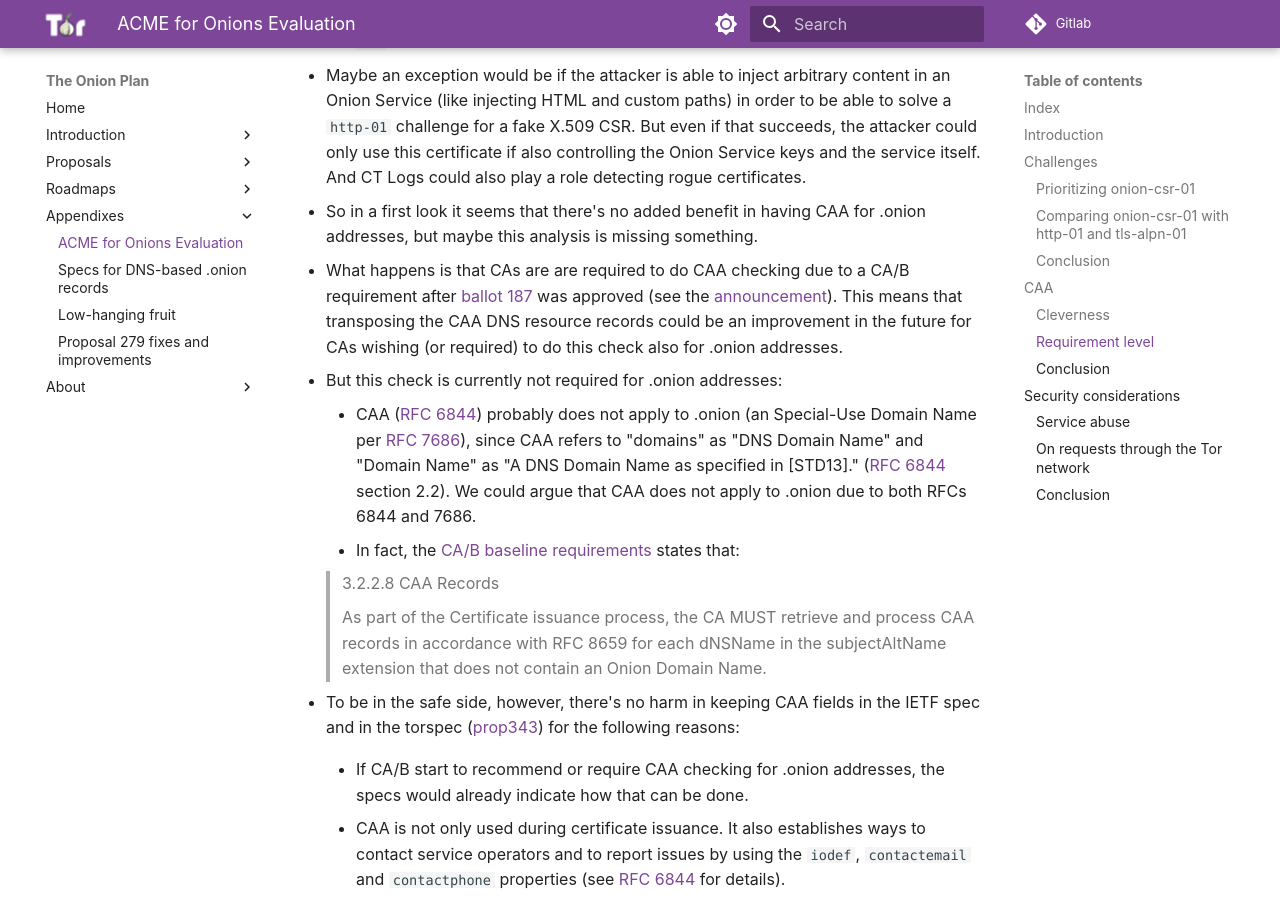
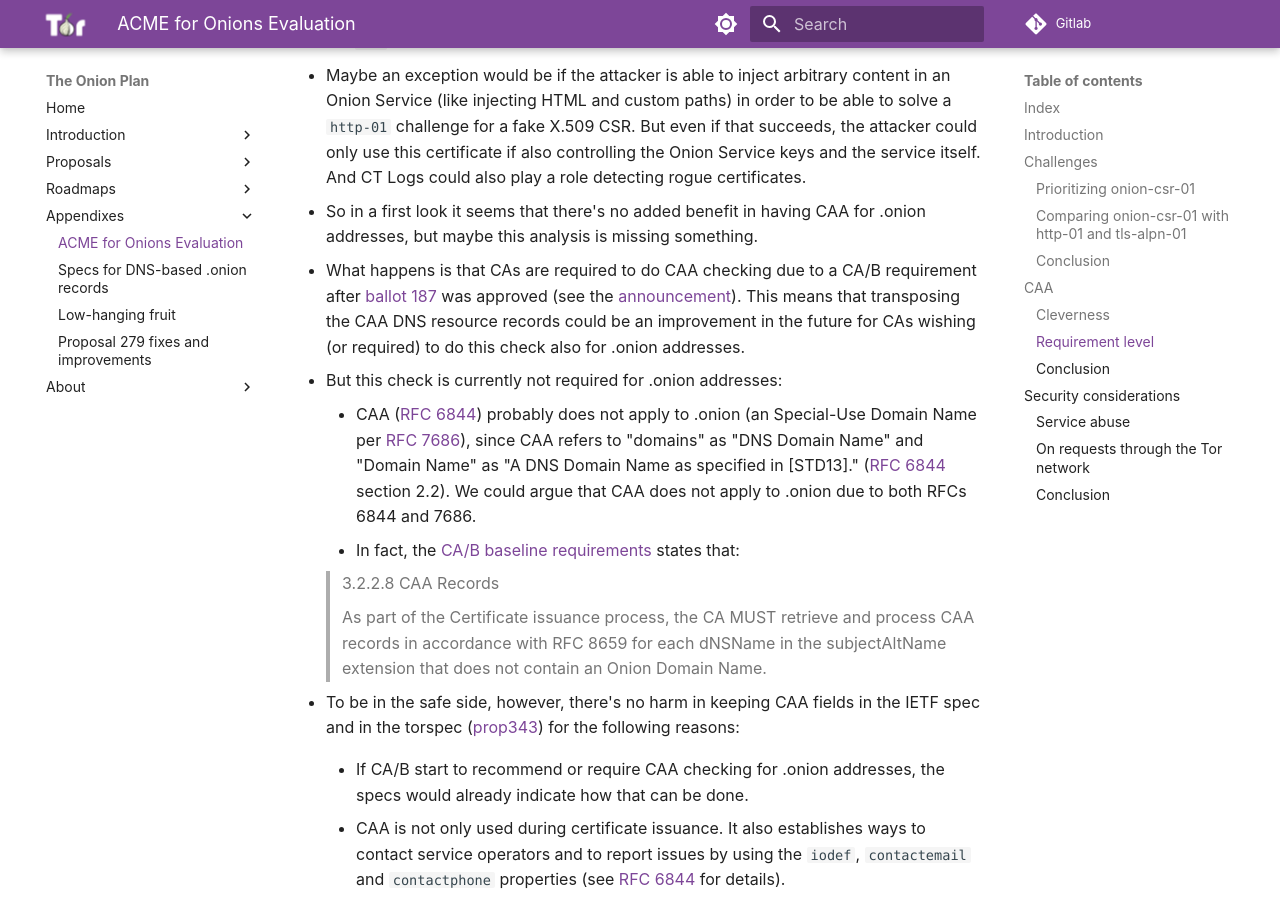
Before and after one commit to offsoc/onionplan, an MkDocs documentation site: the page built from docs/appendixes/acme.md, in a window 1280 px wide and 900 px high, scrolled down 3884 px. Built offline with MkDocs 1.6.1 and Material for MkDocs 9.7.7, drawn with Linux system fonts in a browser that asks for light colours.

Commit message:
Fix: ACME: typo

```diff
--- a/docs/appendixes/acme.md
+++ b/docs/appendixes/acme.md
@@ -174,7 +174,7 @@ But is CAA really needed for Onion Services?
 * So in a first look it seems that there's no added benefit in having CAA for
   .onion addresses, but maybe this analysis is missing something.
 
-* What happens is that CAs are are required to do CAA checking due to a CA/B
+* What happens is that CAs are required to do CAA checking due to a CA/B
   requirement after [ballot 187][] was approved (see the [announcement][]).
   This means that transposing the CAA DNS resource records could be an
   improvement in the future for CAs wishing (or required) to do this check also
```
